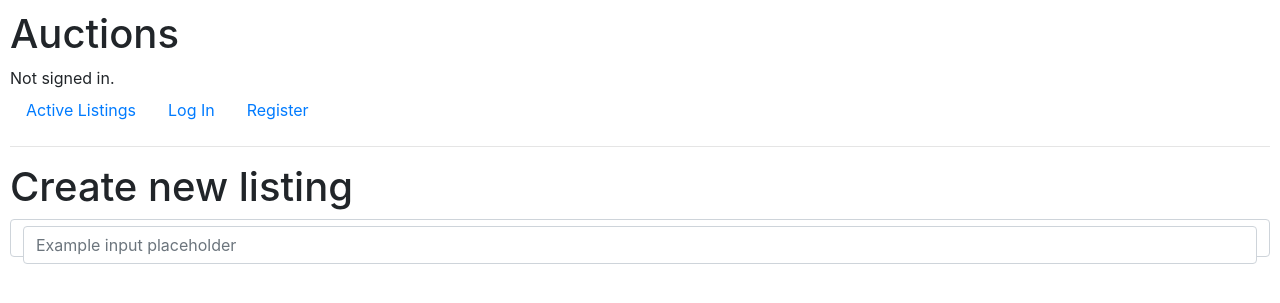
After one commit to OlegKhpov/mail, a Django app: template auctions/templates/auctions/create.html in a window 1280 px wide. The commit adds this page. Shown: the top 303 px of the page. Run offline with Django 3.2, Linux system fonts and the light colour scheme; the template is opened without the code that fills it, so the values that code supplies are empty; some libraries are stand-ins or nearby versions.

Commit message:
Update 11/8 15:49

```diff
--- a/auctions/admin.py
+++ b/auctions/admin.py
@@ -5,6 +5,7 @@ from .models import User, Listing, Auction, Watchlist
 # Register your models here.
 class ListingAdmin(admin.ModelAdmin):
     list_display = (
+        "owner_id",
         "name",
         "price",
         "description",
--- a/auctions/models.py
+++ b/auctions/models.py
@@ -14,6 +14,7 @@ class Listing(models.Model):
         ("BOOK", "Books"),
         ("ARTI", "Artifacts"),
     )
+    owner_id = models.ForeignKey(User, on_delete=models.CASCADE, default=0)
     name = models.CharField(max_length=64)
     price = models.DecimalField(max_digits=20, decimal_places=2)
     image = models.ImageField(upload_to="images", null=True, blank=True)
--- /dev/null
+++ b/auctions/templates/auctions/create.html
@@ -0,0 +1,10 @@
+{% extends "auctions/layout.html" %}
+
+{% block body %}
+    <h1>Create new listing</h1>
+    <form>
+        <div class="form-control">
+            <input type="text" class="form-control" id="formGroupExampleInput" placeholder="Example input placeholder">
+        </div>
+    </form>
+{% endblock %}
--- a/auctions/templates/auctions/layout.html
+++ b/auctions/templates/auctions/layout.html
@@ -28,7 +28,7 @@
                     <a class="nav-link" href="">My Watchlist <span class="badge badge-primary">1</span></a>
                 </li>
                 <li class="nav-item">
-                    <a class="nav-link" href="">Create Listing</a>
+                    <a class="nav-link" href="{% url 'create' %}">Create Listing</a>
                 </li>
             {% else %}
                 <li class="nav-item">
--- a/auctions/urls.py
+++ b/auctions/urls.py
@@ -8,4 +8,5 @@ urlpatterns = [
     path("logout", views.logout_view, name="logout"),
     path("register", views.register, name="register"),
     path("<str:listing>",views.listing, name="listing"),
+    path("create", views.create, name="create")
 ]
--- a/auctions/views.py
+++ b/auctions/views.py
@@ -72,3 +72,6 @@ def listing(request, listing):
 
 def add_to_wl(request, listing):
     pass
+
+def create(request):
+    return render(request, "auctions/create.html")
```
Also changed, not shown: auctions/migrations/0012_listing_owner_id.py (added), auctions/migrations/0013_auto_20200811_1539.py (added), auctions/migrations/0014_auto_20200811_1540.py (added), db.sqlite3.
